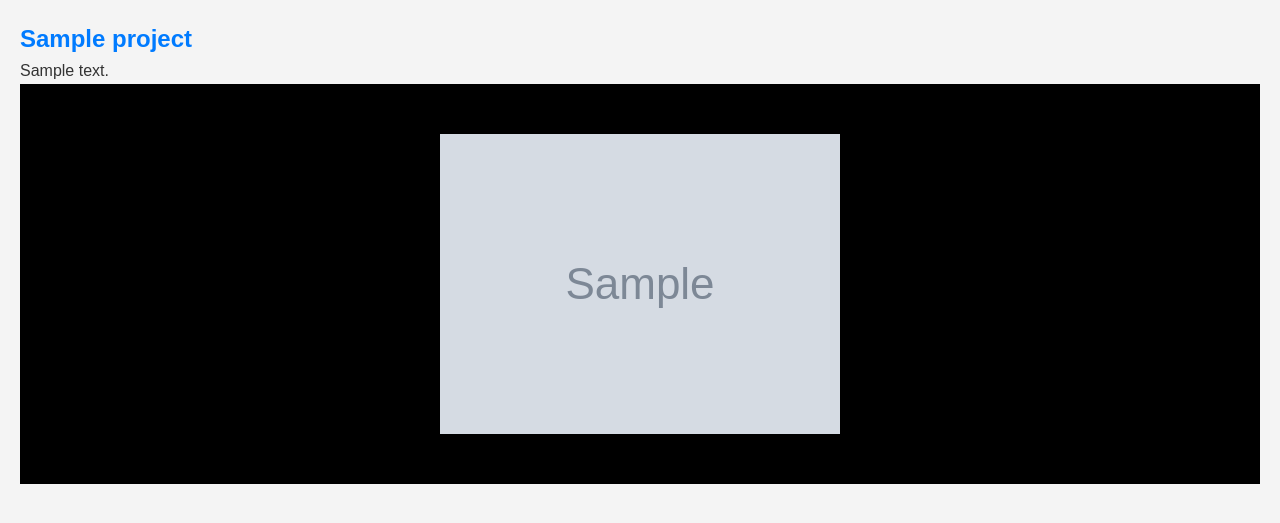
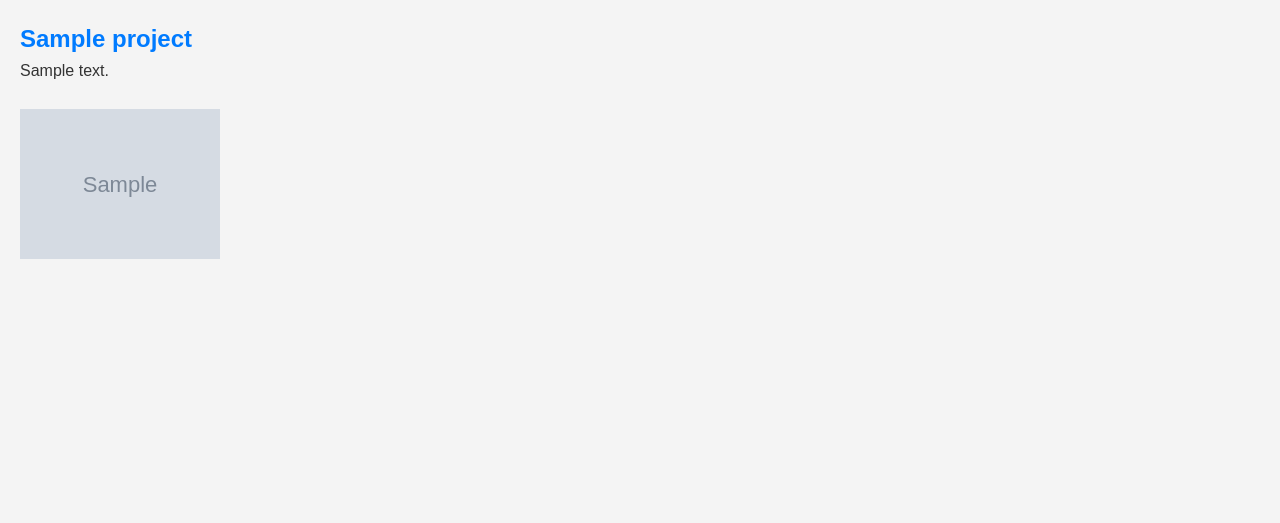
Before and after one commit to MaksFray/portfolio, a Django app: page /tag/1 in a window 1280 px wide. Shown: the part 76-599 px from the top of the page. Run offline with Django 5.2, Linux system fonts and the light colour scheme; tables that the repository leaves empty hold one stand-in row (values such as "Sample post"); grey boxes marked "Sample" are stand-in pictures.

Commit message:
Add view for tags - one tag with all its project - css to main app

```diff
--- a/portfolio/main/static/css/tag.css
+++ b/portfolio/main/static/css/tag.css
@@ -1,14 +1,11 @@
-.carousel-item {
-  display: flex;
-  justify-content: center; /* Center the image horizontally */
-  align-items: center; /* Center the image vertically */
-  background-color: black; /* Fill the background with black */
-  width: 100%; /* Full width of the carousel */
-  height: 400px; /* Fixed height, adjust as needed */
+.img__container {
+    display: flex;
+    box-sizing: border-box;
+    width: 200px;
+    height: 200px;
 }
-
-.carousel-item img {
-  max-height: 100%; /* Limit the image height to fit within the container */
-  max-width: 100%; /* Limit the image width to fit within the container */
-  object-fit: contain; /* Maintain aspect ratio and fit the image within the bounds */
-}
+.img__container img {
+        margin: auto;
+        max-width: 100%;
+        max-height: 100%;
+    }
--- a/portfolio/main/templates/tag.html
+++ b/portfolio/main/templates/tag.html
@@ -14,7 +14,7 @@
             <div class="project" data-name="{{ project.title|lower }}" data-tags="{{ project.tags.all|join:', '|lower }}">
                 <h2><a href="{% url 'project' project.id %}">{{ project.title }}</a></h2>
                 <p>{{ project.description }}</p>
-                <div class="carousel-item">
+                <div class="img__container">
                     <img src="{{ project.images.all.0.image.url }}" alt="Project image"/>
                 </div>
             </div>
```
